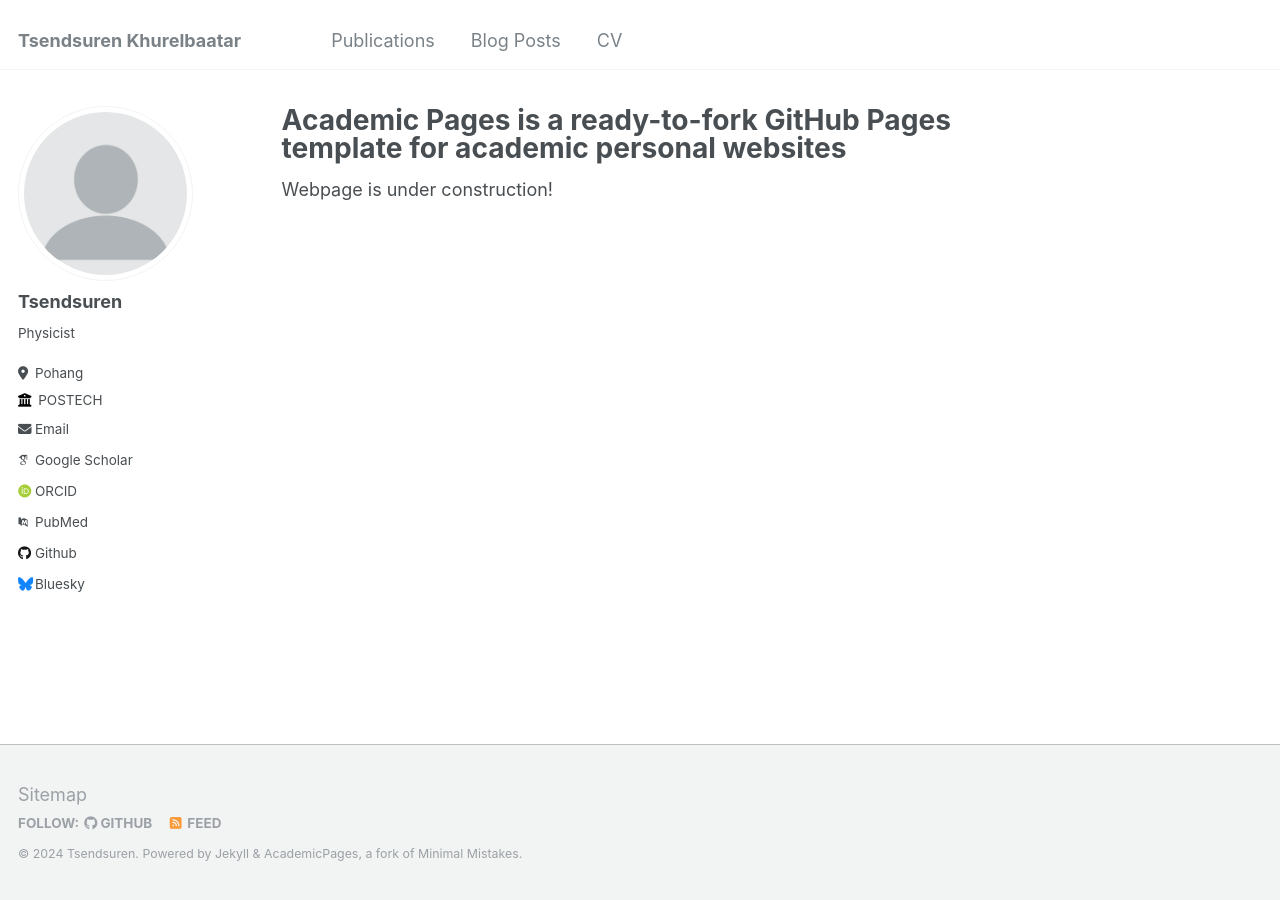
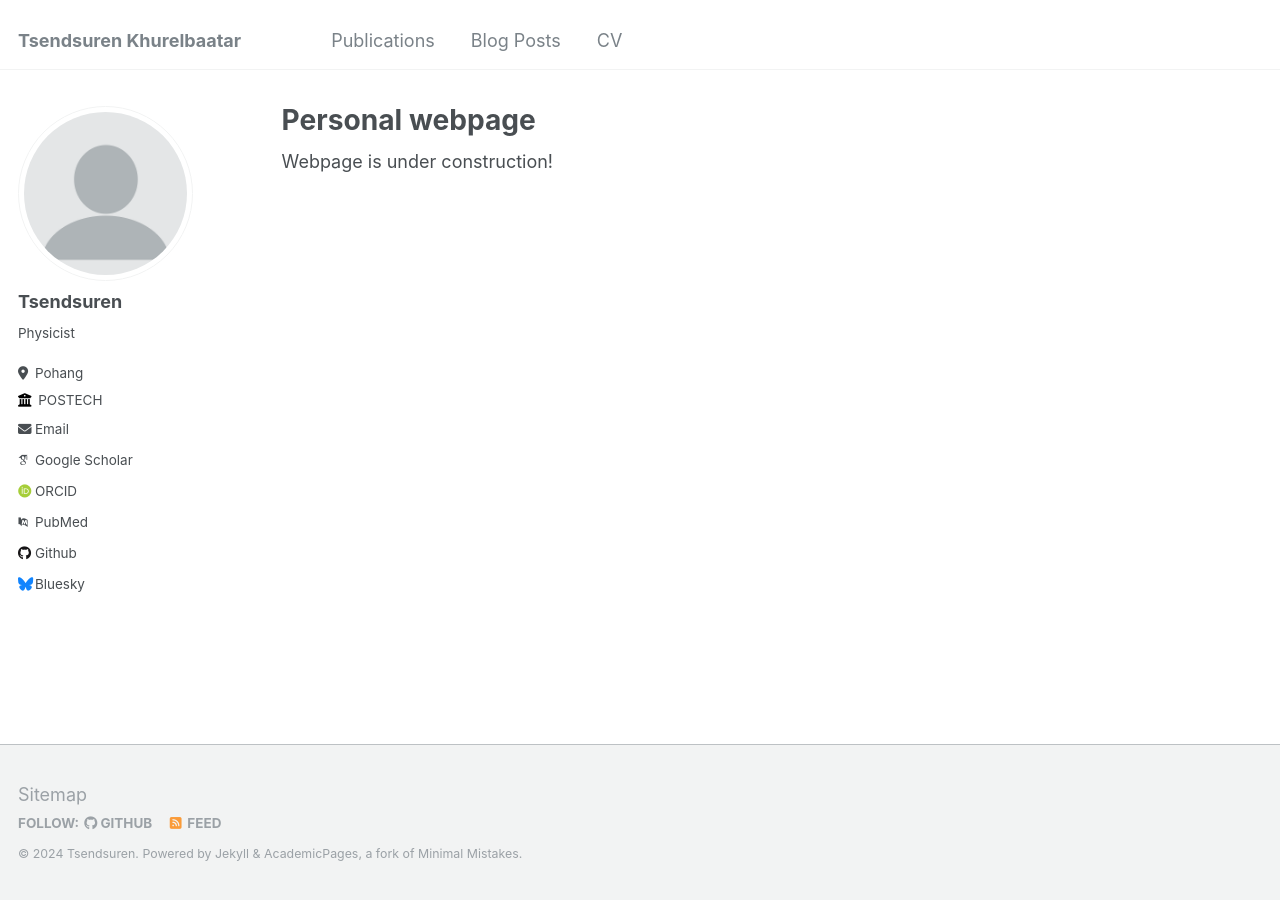
Before and after one commit to Tsendsuren/tsendsuren.github.io, a Jekyll site: the page built from _pages/about.md, in a window 1280 px wide. Built offline with Jekyll 4.4.1, drawn with Linux system fonts in a browser that asks for light colours; some web fonts are replaced.

Commit message:
updating info

```diff
--- a/_pages/about.md
+++ b/_pages/about.md
@@ -1,6 +1,6 @@
 ---
 permalink: /
-title: "Academic Pages is a ready-to-fork GitHub Pages template for academic personal websites"
+title: "Personal webpage"
 author_profile: true
 redirect_from:
   - /about/
```
Also changed, not shown: 1 other file.
